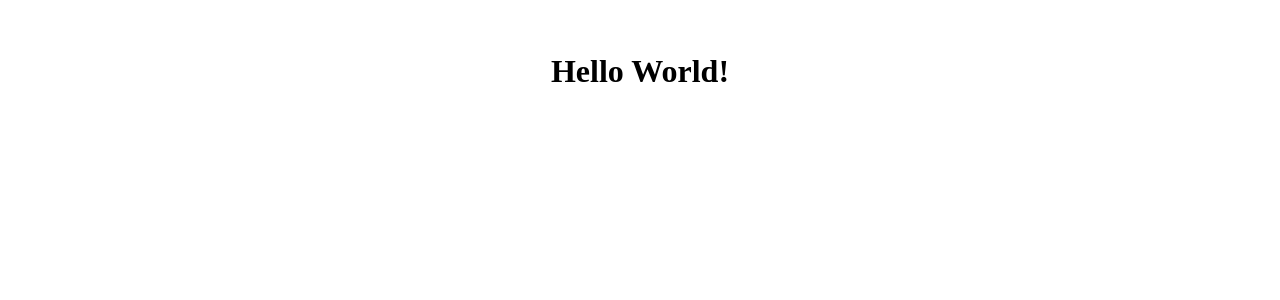
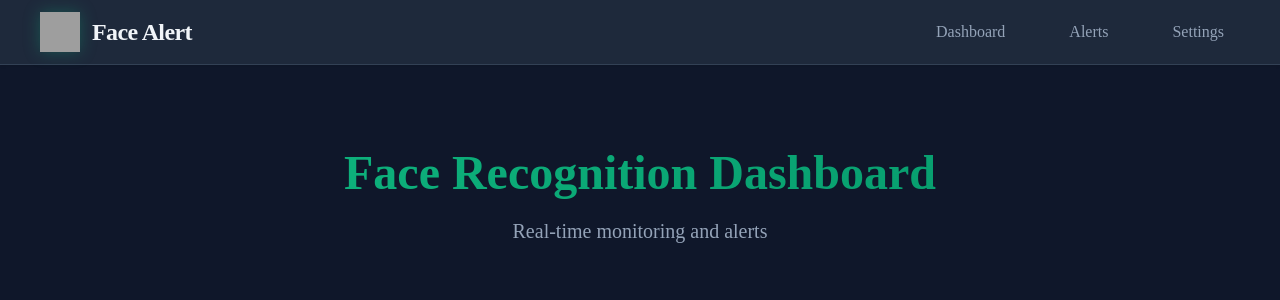
Before and after one commit to yitzchakdamen/Distributed-Face-Identity-Pipeline-DFIP, a React (Vite) app in the folder fs-dashboard/client/: page / in a window 1280 px wide. Shown: the top 300 px of the page. Built offline with nearby package versions, Linux system fonts and the light colour scheme; grey boxes are pictures that could not be loaded.

Commit message:
Restructure App component to include Navbar and MainContent

```diff
--- a/fs-dashboard/client/src/App.css
+++ b/fs-dashboard/client/src/App.css
@@ -1,6 +1,11 @@
+.app {
+  min-height: 100vh;
+  background: #0f172a;
+  color: #f1f5f9;
+}
+
 #root {
-  max-width: 1280px;
-  margin: 0 auto;
-  padding: 2rem;
-  text-align: center;
+  margin: 0;
+  padding: 0;
+  min-height: 100vh;
 }
--- a/fs-dashboard/client/src/App.tsx
+++ b/fs-dashboard/client/src/App.tsx
@@ -1,10 +1,13 @@
 import "./App.css";
+import Navbar from "./components/Navbar";
+import MainContent from "./components/MainContent";
 
 function App() {
   return (
-    <>
-      <h1>Hello World!</h1>
-    </>
+    <div className="app">
+      <Navbar />
+      <MainContent />
+    </div>
   );
 }
 
```
